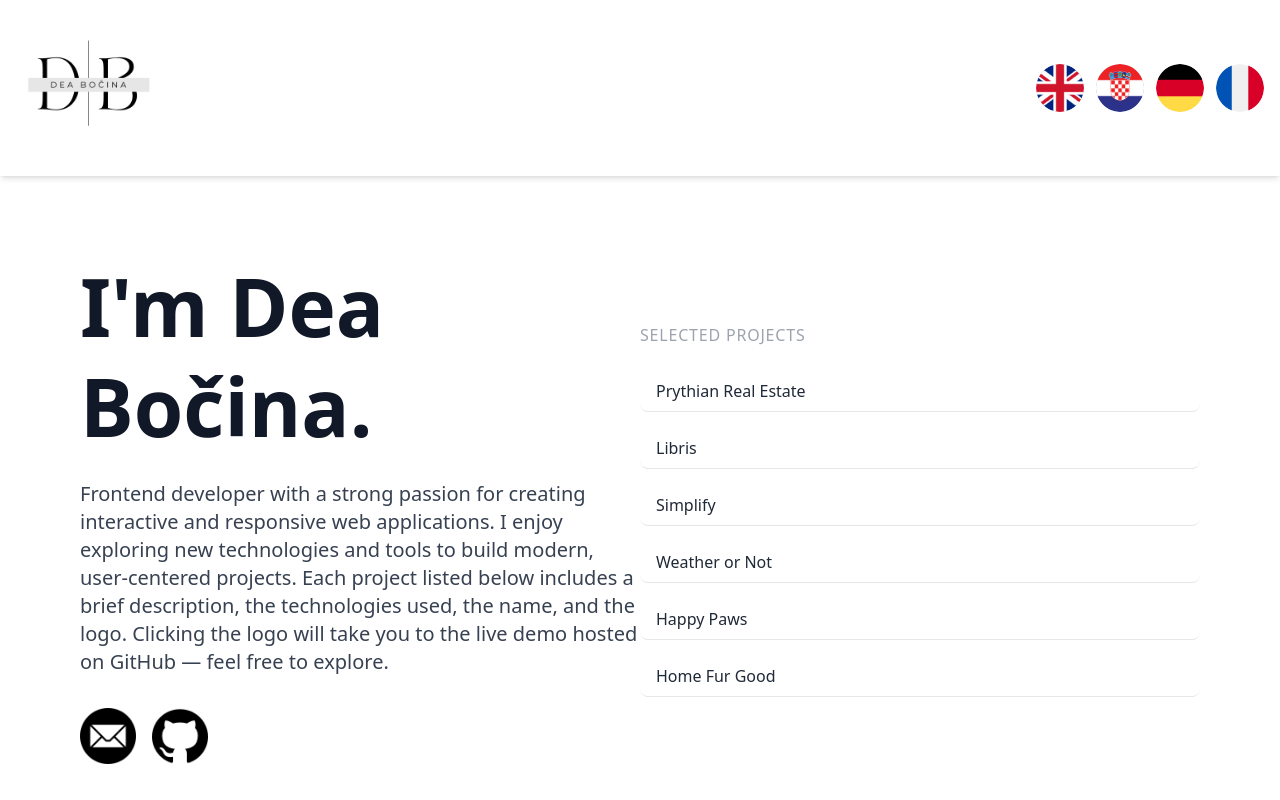
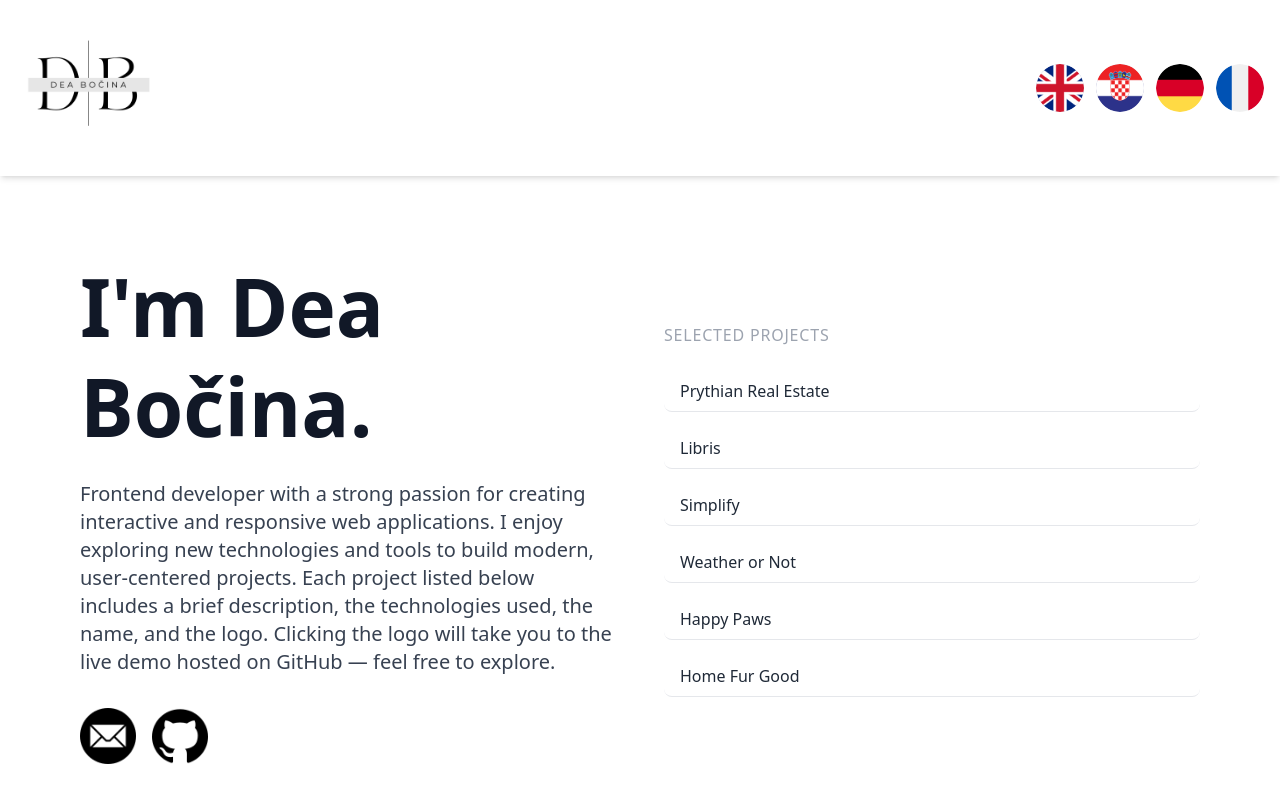
Before and after one commit to deabocina/portfolio, a React (Vite) app: page / in a window 1280 px wide. Shown: the top 800 px of the page. Built offline with nearby package versions, Linux system fonts and the light colour scheme.

Commit message:
Add small UI improvement

```diff
--- a/src/components/Home.tsx
+++ b/src/components/Home.tsx
@@ -51,7 +51,7 @@ const Home = () => {
           </div>
         </div>
 
-        <div className="mt-12 lg:mt-0 flex-1">
+        <div className="mt-12 ml-12 lg:mt-0 flex-1">
           <p className="uppercase text-gray-400 font-medium tracking-wider mb-6">{t("home.projects")}</p>
           <div className="flex flex-col gap-4">
             {projects.map((project, index) => (
```
